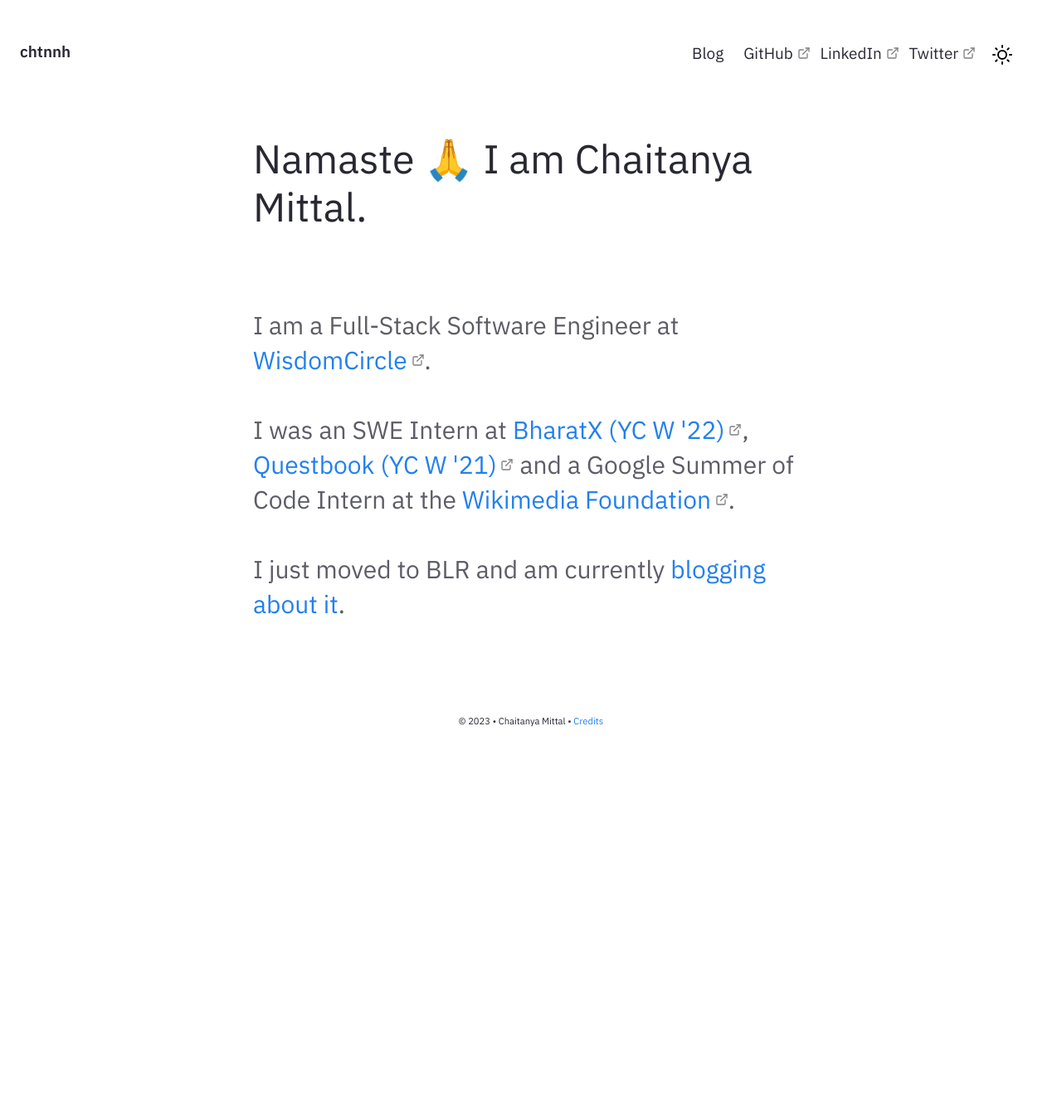
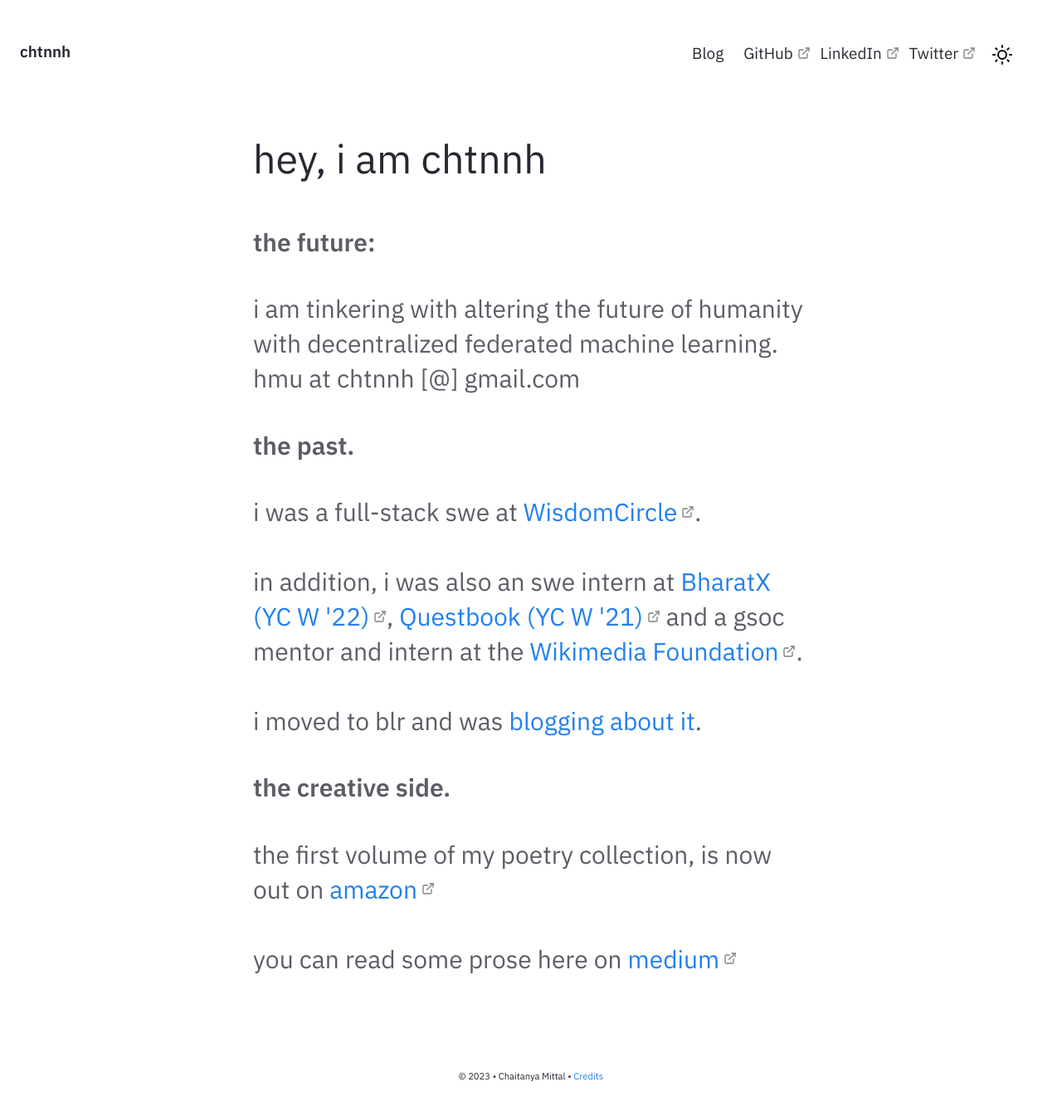
Before and after one commit to chtnnh/old.chtnnh.github.io, a Jekyll site: the page built from pages/index.md, in a window 1280 px wide. Shown: the whole page at 83% size. Built offline with Jekyll 4.4.1, drawn with Linux system fonts in a browser that asks for light colours; comment, search, counter and statistics services are not loaded; before the commit the page ends 918 px from its top, so only the background shows below that.

Commit message:
feat: update homepage to reflect current pursuits

```diff
--- a/_includes/Homepage.html
+++ b/_includes/Homepage.html
@@ -1,15 +1,32 @@
 <div class="home-intro">
-    <div class="jumbo">Namaste 🙏 I am Chaitanya Mittal.</div>
+    <div class="jumbo">hey, i am chtnnh</div>
     <div class="home-sub-text">
+        <h2>
+            the future:
+        </h2>
         <h3>
-            <br />
-            I am a Full-Stack Software Engineer at <a href="https://wisdomcircle.com">WisdomCircle</a>.
+            i am tinkering with altering the future of humanity with decentralized federated machine learning. hmu at chtnnh [@] gmail.com
+        </h3>
+        <h2>
+            the past.
+        </h2>
+        <h3>
+            i was a full-stack swe at <a href="https://wisdomcircle.com">WisdomCircle</a>.
             <br />
             <br />
-            I was an SWE Intern at <a href="https://bharatx.tech">BharatX (YC W '22)</a>, <a href="https://questbook.xyz">Questbook (YC W '21)</a> and a Google Summer of Code Intern at the <a href="https://wikimedia.org">Wikimedia Foundation</a>.
+            in addition, i was also an swe intern at <a href="https://bharatx.tech">BharatX (YC W '22)</a>, <a href="https://questbook.xyz">Questbook (YC W '21)</a> and a gsoc mentor and intern at the <a href="https://wikimedia.org">Wikimedia Foundation</a>.
             <br />
             <br />
-            I just moved to BLR and am currently <a href="{{'/posts' | relative_url}}">blogging about it</a>.
+            i moved to blr and was <a href="{{'/posts' | relative_url}}">blogging about it</a>.
+        </h3>
+        <h2>
+            the creative side.
+        </h2>
+        <h3>
+            the first volume of my poetry collection, is now out on <a href="https://www.amazon.in/3415-ode-heartbreaks-Chaitanya-Mittal/dp/B0C1J6Q1JG/" target="_blank">amazon</a>
+            <br />
+            <br />
+            you can read some prose here on <a href="https://medium.com/@chits" target="_blank">medium</a>
         </h3>
     </div>
 </div>
```
